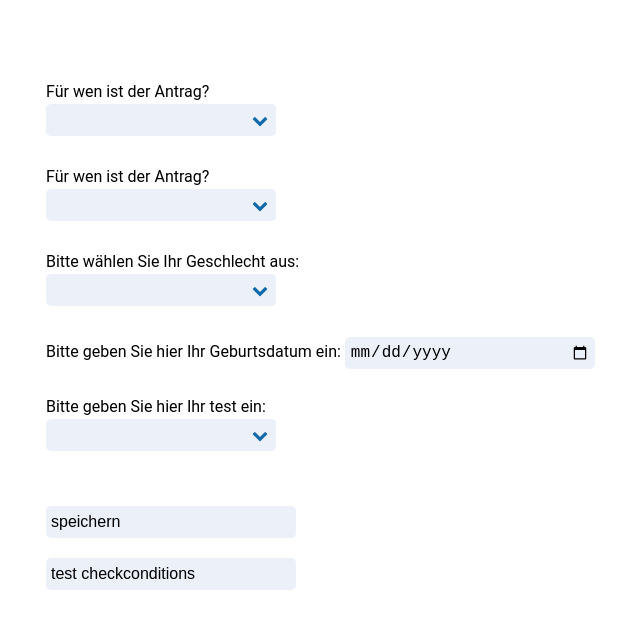
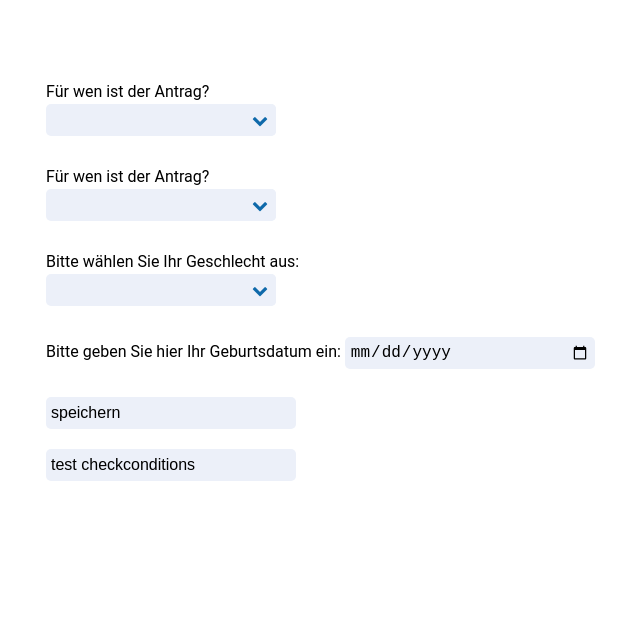
Before and after one commit to robin-bkk/Fitbonus, an Angular app: page / in a window 1280 px wide. Shown: the top 628 px of the page, without its empty margins (84-724 px from the left). Built offline with nearby package versions, Linux system fonts and the light colour scheme; no server answers.

Commit message:
Add feature to select the answer dynamic

```diff
--- a/src/app/app.component.ts
+++ b/src/app/app.component.ts
@@ -84,7 +84,7 @@ export class AppComponent implements OnInit{
     {questionid: 2,name: 'Geschlecht',info:'Bitte wählen Sie Ihr Geschlecht aus:', type:'boolean', options:'j', pflicht:'j', minage: 0, visible:'yes',validation:'n',regex:'',condition:'no'},
     {questionid: 3,name: 'Geburtsdatum',info:'Bitte geben Sie hier Ihr Geburtsdatum ein:', type:'date', options:'n', pflicht:'j', minage: 0, visible:'yes',validation:'n',regex:'',condition:'no'},
     {questionid: 4,name: 'Maßnahmen',info:'Bitte wählen Sie Ihre Maßnahmen aus:', type:'select', options:'j', pflicht:'j', minage: 16, visible:'no',validation:'n',regex:'',condition:'yes'},
-    {questionid: 5,name: 'Maßnahmen-kind',info:'Bitte geben Sie hier Ihr test ein:', type:'select', options:'j', pflicht:'j', minage: 0, visible:'yes',validation:'j',regex:'',condition:'yes'}
+    {questionid: 5,name: 'Maßnahmen-kind',info:'Bitte geben Sie hier Ihr test ein:', type:'select', options:'j', pflicht:'j', minage: 0, visible:'no',validation:'j',regex:'',condition:'yes'}
   ];
 
   questionoption: {name:string, pflicht:string, prio:number, questionid:number, visible:string}[]=[
@@ -740,16 +740,21 @@ async checkCondition(){
 
             var self = this;
             var formattedCondition = 'self.'+test[p].variable+'['+`${0}`+']'+ test[p].value;
-          var variable = 'self.'+test[p].variable+'['+`${0}`+']'
+          var variable = 'self.'+test[p].variable+'['+`${0}`+']';
+          var variable1 = 'self.'+test[p].variable;
+
+
+
+
+
+
+            console.log()
+          console.log(eval(variable1))
           if(eval(variable)){console.log(eval(variable))
           console.log(formattedCondition);
 
           if (eval(formattedCondition)) {
             for(let q = 0; q < this.question.length; q++){
-              console.log(this.question[q].name)
-              console.log( test[p].questionactivate)
-              console.log(this.question[q].questionid)
-              console.log(this.question[q].type)
 
               if(this.question[q].name === test[p].questionactivate){
                 var number = this.question[q].questionid;
```
